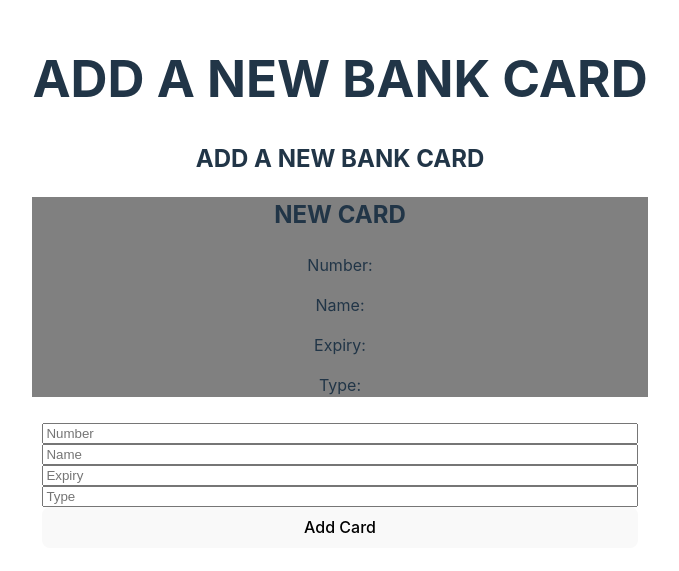
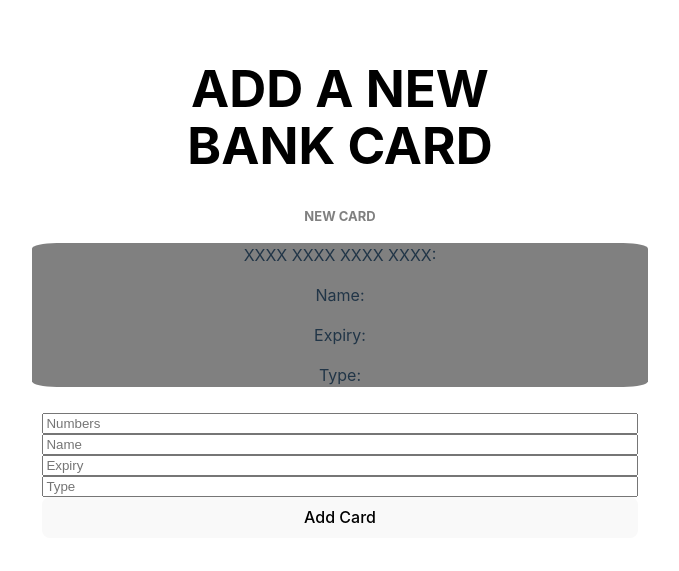
Before and after one commit to Kristoffergidd/Ewallet, a React (Vite) app in the folder vite-project/: page /add-card in a window 1280 px wide. Shown: the part 113-684 px from the top of the page, without its empty margins (300-979 px from the left). Built offline with nearby package versions, Linux system fonts and the light colour scheme.

Commit message:
goated version
goated version

```diff
--- a/vite-project/src/components/CardForm/CardForm.jsx
+++ b/vite-project/src/components/CardForm/CardForm.jsx
@@ -36,17 +36,16 @@ const CardForm = () => {
 
   return (
     <div>
-
+        <h2 className='newcard'>NEW CARD</h2>
       <div className='cardtop'>
-        <h2>NEW CARD</h2>
-        <p>Number: {formData.number}</p>
+        <p> XXXX XXXX XXXX XXXX:{formData.number}</p>
         <p>Name: {formData.name}</p>
         <p>Expiry: {formData.expiry}</p>
         <p>Type: {formData.type}</p>
       </div>
 
       <div className='form'>
-      <input type="text" name="number" value={formData.number} onChange={handleInputChange} placeholder="Number" />
+      <input type="text" name="number" value={formData.number} onChange={handleInputChange} placeholder="Numbers" />
       <input type="text" name="name" value={formData.name} onChange={handleInputChange} placeholder="Name" />
       <input type="text" name="expiry" value={formData.expiry} onChange={handleInputChange} placeholder="Expiry" />
       <input type="text" name="type" value={formData.type} onChange={handleInputChange} placeholder="Type" />
--- a/vite-project/src/views/AddCard/AddCard.css
+++ b/vite-project/src/views/AddCard/AddCard.css
@@ -3,6 +3,18 @@ body{
     display: flex;
     justify-content: center;
     text-align: center;
+}
+
+.header{
+    color: black;
+    max-width: 50%;
+    margin-left: auto;
+    margin-right: auto;
+}
+
+.newcard{
+    color: grey;
+    font-size: small;
 }
 
 .form{
@@ -12,4 +24,5 @@ body{
 
 .cardtop{
     background-color: grey;
+    border-radius: 4%;
 }
--- a/vite-project/src/views/AddCard/AddCard.jsx
+++ b/vite-project/src/views/AddCard/AddCard.jsx
@@ -8,8 +8,7 @@ const AddCard = () => {
   return (
     <CardProvider>
       <div className="add-card-container">
-        <h1> ADD A NEW BANK CARD</h1>
-        <h2>ADD A NEW BANK CARD</h2>
+        <h1 className='header'> ADD A NEW BANK CARD</h1>
         <CardForm />
       </div>
     </CardProvider>
```
